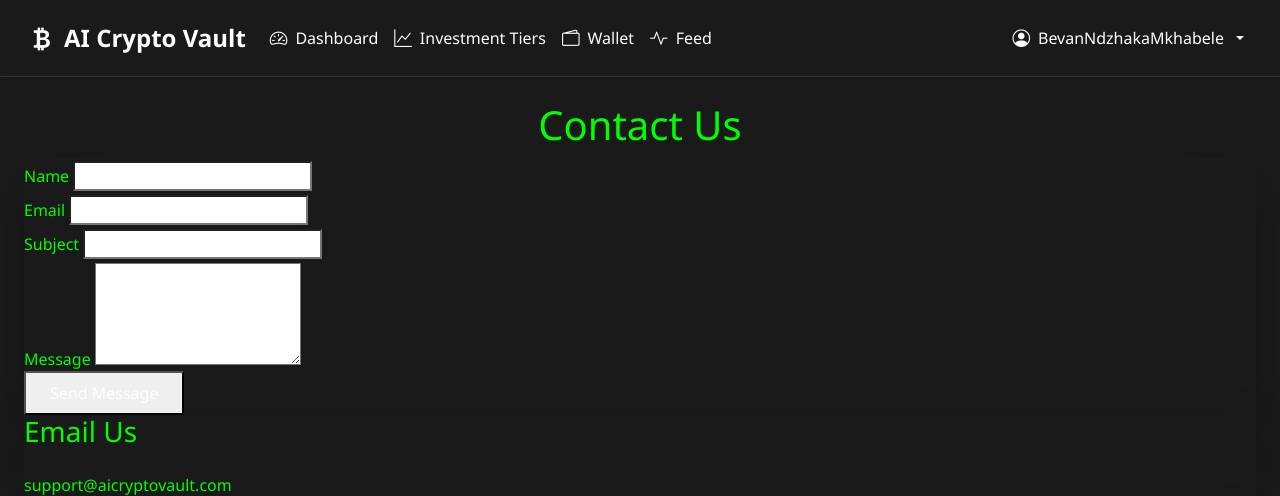
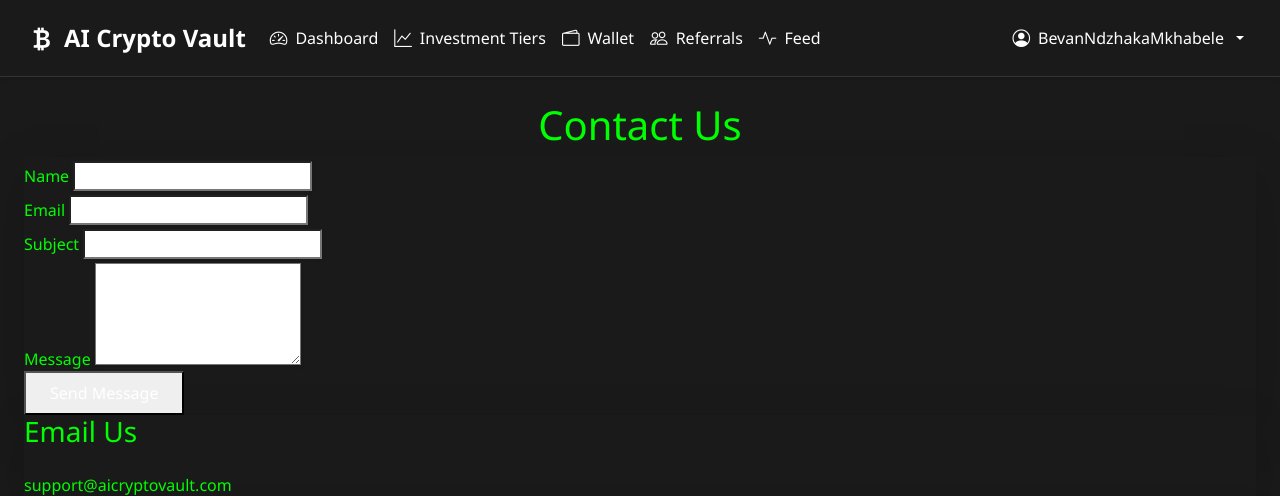
Before and after one commit to VarsityPlug0/Cryptovault3.0, a Django app: page /contact/ in a window 1280 px wide. Shown: the top 496 px of the page. Run offline with Django 5.2, Linux system fonts and the light colour scheme; a user stored in the database is signed in.

Commit message:
Add referral link to navbar for consistency

```diff
--- a/CryptoVaultAi2.0/core/templates/core/base.html
+++ b/CryptoVaultAi2.0/core/templates/core/base.html
@@ -40,6 +40,11 @@
                         <li class="nav-item">
                             <a class="nav-link" href="{% url 'wallet' %}">
                                 <i class="bi bi-wallet2"></i> Wallet
+                            </a>
+                        </li>
+                        <li class="nav-item">
+                            <a class="nav-link" href="{% url 'referral' %}">
+                                <i class="bi bi-people"></i> Referrals
                             </a>
                         </li>
                         <li class="nav-item">
```
